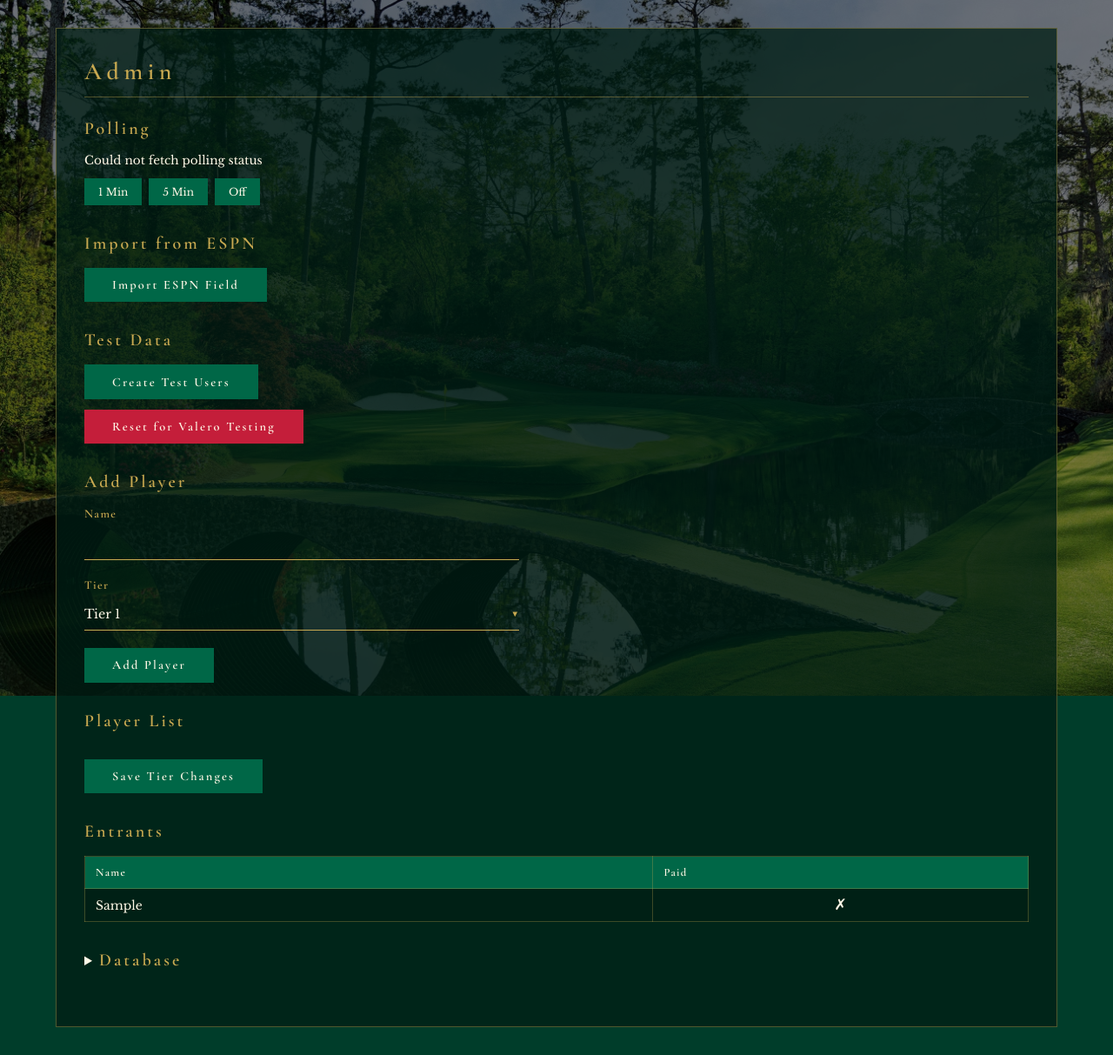
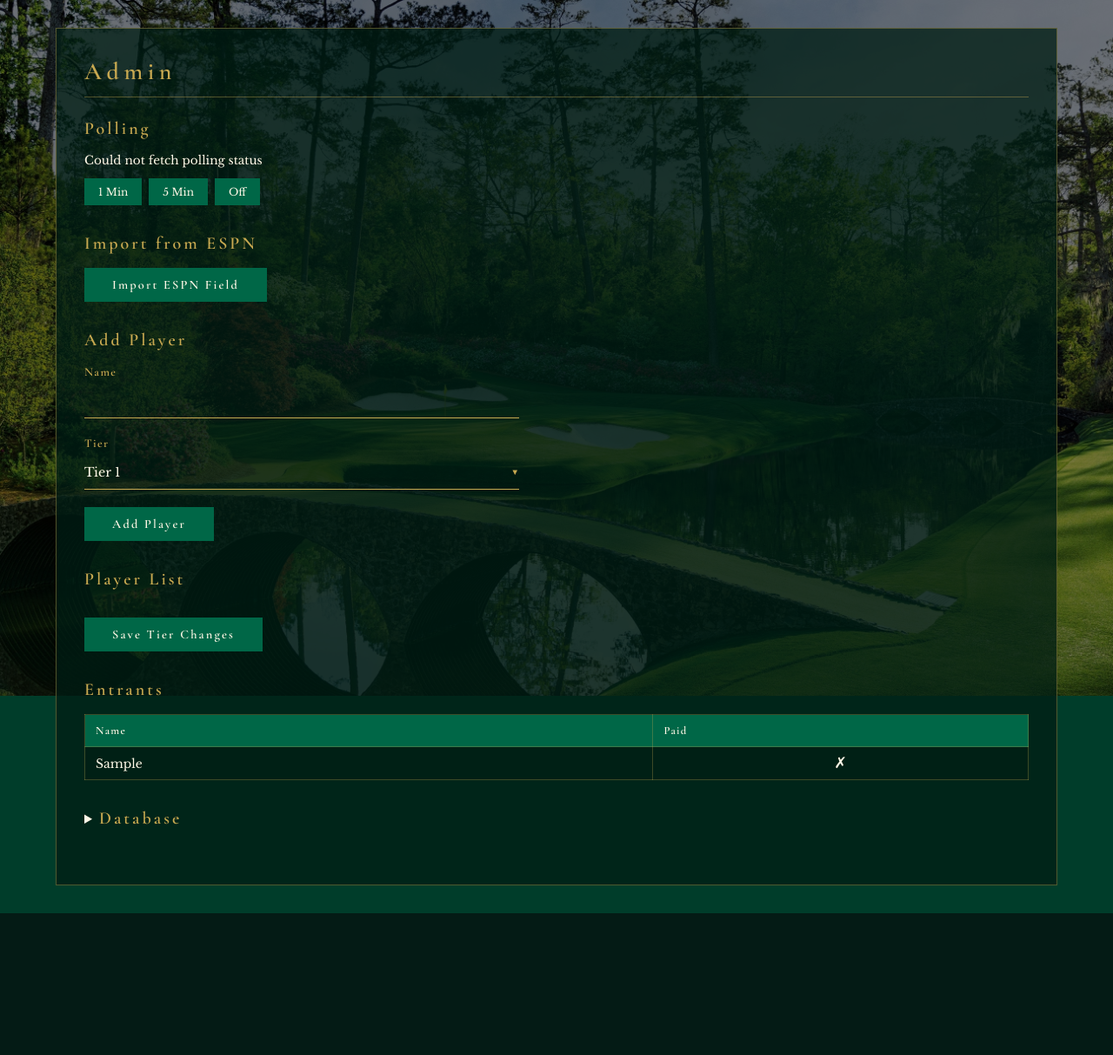
Before and after one commit to coryinsiderz/masters-pool, a Flask app: template templates/admin.html in a window 1280 px wide. Shown: the whole page at 87% size. After the commit the page ends 1050 px from the top, so only its background shows below. Run offline with Flask 3, Linux system fonts and the light colour scheme; the template is opened without the code that fills it: most values are stand-ins (such as "Sample title", 1, 10 or a date in 2020); some libraries are stand-ins or nearby versions.

Commit message:
Masters field: 91 players in Betfair odds order, tier X for excluded players, DG name matching
Co-Authored-By: Claude Opus 4.6 (1M context) <noreply@anthropic.com>

```diff
--- a/routes/exposure.py
+++ b/routes/exposure.py
@@ -10,6 +10,7 @@ TIER_NAMES = {
     4: "Maybe",
     5: "Meh",
     6: "Miracles",
+    7: "X",
 }
 
 
--- a/routes/leaderboard.py
+++ b/routes/leaderboard.py
@@ -12,6 +12,7 @@ TIER_NAMES = {
     4: "Maybe",
     5: "Meh",
     6: "Miracles",
+    7: "X",
 }
 
 
--- a/routes/picks.py
+++ b/routes/picks.py
@@ -15,6 +15,7 @@ TIER_NAMES = {
     4: "Maybe",
     5: "Meh",
     6: "Do You Believe in Miracles",
+    7: "X",
 }
 
 
--- a/routes/team.py
+++ b/routes/team.py
@@ -16,6 +16,7 @@ TIER_NAMES = {
     4: "Maybe",
     5: "Meh",
     6: "Do You Believe in Miracles",
+    7: "X",
 }
 
 
--- a/schema.sql
+++ b/schema.sql
@@ -14,7 +14,7 @@ CREATE TABLE IF NOT EXISTS golfers (
     id SERIAL PRIMARY KEY,
     espn_id VARCHAR(20),
     name VARCHAR(100) NOT NULL,
-    tier INTEGER NOT NULL CHECK (tier >= 1 AND tier <= 6),
+    tier INTEGER NOT NULL CHECK (tier >= 1 AND tier <= 7),
     created_at TIMESTAMP DEFAULT NOW()
 );
 
@@ -22,7 +22,7 @@ CREATE TABLE IF NOT EXISTS picks (
     id SERIAL PRIMARY KEY,
     user_id INTEGER NOT NULL REFERENCES users(id),
     golfer_id INTEGER NOT NULL REFERENCES golfers(id),
-    tier INTEGER NOT NULL CHECK (tier >= 1 AND tier <= 6),
+    tier INTEGER NOT NULL CHECK (tier >= 1 AND tier <= 7),
     created_at TIMESTAMP DEFAULT NOW(),
     updated_at TIMESTAMP DEFAULT NOW(),
     UNIQUE(user_id, tier)
--- a/templates/admin.html
+++ b/templates/admin.html
@@ -33,16 +33,6 @@
     </section>
 
     <section class="admin-section">
-        <h2>Test Data</h2>
-        <form method="POST" action="{{ url_for('admin.create_test_users') }}" style="margin-bottom:0.75rem">
-            <button type="submit" class="btn btn-primary">Create Test Users</button>
-        </form>
-        <form method="POST" action="{{ url_for('admin.reset_for_testing') }}">
-            <button type="submit" class="btn btn-danger">Reset for Valero Testing</button>
-        </form>
-    </section>
-
-    <section class="admin-section">
         <h2>Add Player</h2>
         <form method="POST" action="{{ url_for('admin.add_golfer') }}" class="admin-form">
             <div class="form-group">
@@ -64,6 +54,7 @@
                         <div class="custom-dropdown-option" data-value="4">Maybe</div>
                         <div class="custom-dropdown-option" data-value="5">Meh</div>
                         <div class="custom-dropdown-option" data-value="6">Do You Believe in Miracles</div>
+                        <div class="custom-dropdown-option" data-value="7">X</div>
                     </div>
                 </div>
             </div>
@@ -73,9 +64,9 @@
 
     <section class="admin-section">
         <h2>Player List</h2>
-        {% set tier_names = {1: "Tier 1", 2: "Strong Side", 3: "Weak Side", 4: "Maybe", 5: "Meh", 6: "Do You Believe in Miracles"} %}
+        {% set tier_names = {1: "Tier 1", 2: "Strong Side", 3: "Weak Side", 4: "Maybe", 5: "Meh", 6: "Do You Believe in Miracles", 7: "X"} %}
         <form method="POST" action="{{ url_for('admin.bulk_tier_update') }}">
-            {% for tier_num in range(1, 7) %}
+            {% for tier_num in range(1, 8) %}
             {% set tier_golfers = golfers | selectattr("tier", "equalto", tier_num) | list %}
             {% if tier_golfers %}
             <h3>{{ tier_names[tier_num] }}</h3>
@@ -93,8 +84,8 @@
                         <td>{{ g.name }}</td>
                         <td>
                             <select name="tier_{{ g.id }}" class="inline-form">
-                                {% for t in range(1, 7) %}
-                                <option value="{{ t }}" {% if t == g.tier %}selected{% endif %}>{{ t }}</option>
+                                {% for t in range(1, 8) %}
+                                <option value="{{ t }}" {% if t == g.tier %}selected{% endif %}>{% if t == 7 %}X{% else %}{{ t }}{% endif %}</option>
                                 {% endfor %}
                             </select>
                         </td>
```
